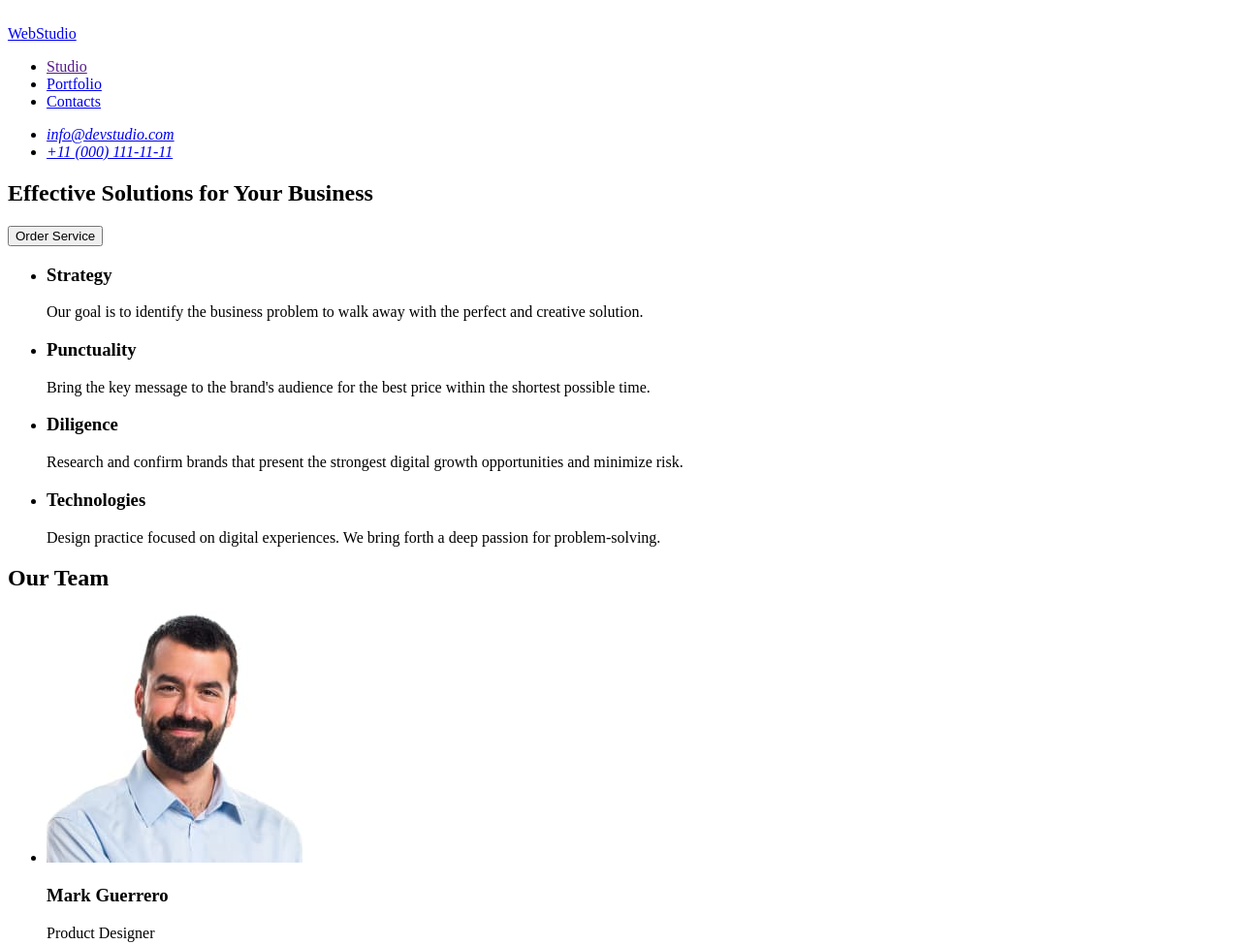
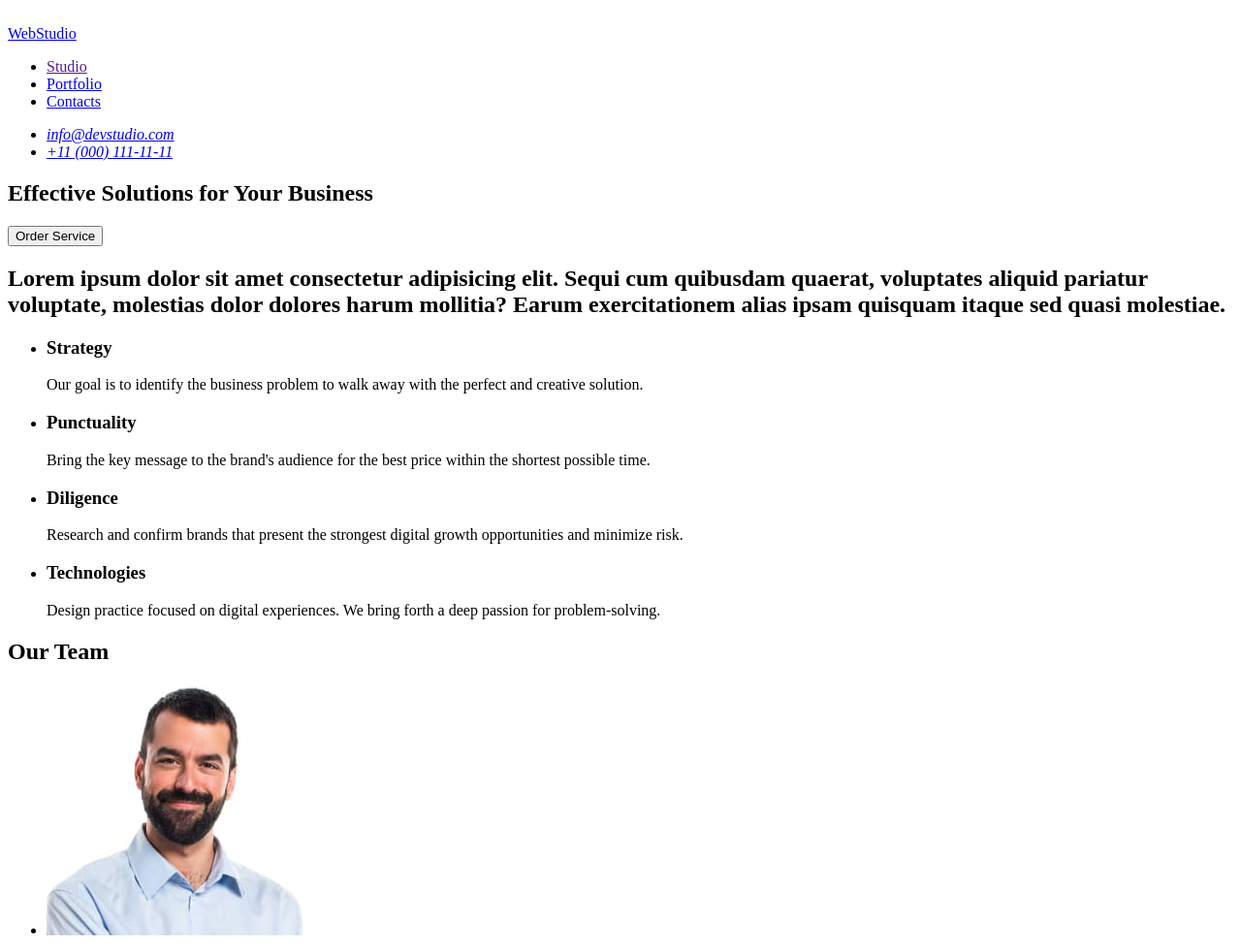
Before and after one commit to Yamelnyk/goit-markup-hw-01, a plain HTML site: page index.html in a window 1280 px wide. Shown: the top 975 px of the page at 97% size. Drawn offline with Linux system fonts and the light colour scheme.

Commit message:
Add lorem ipsum

```diff
--- a/index.html
+++ b/index.html
@@ -41,6 +41,12 @@
         <button type="button">Order Service</button>
       </section>
       <section>
+        <h2>
+          Lorem ipsum dolor sit amet consectetur adipisicing elit. Sequi cum
+          quibusdam quaerat, voluptates aliquid pariatur voluptate, molestias
+          dolor dolores harum mollitia? Earum exercitationem alias ipsam
+          quisquam itaque sed quasi molestiae.
+        </h2>
         <ul>
           <li>
             <h3>Strategy</h3>
```
